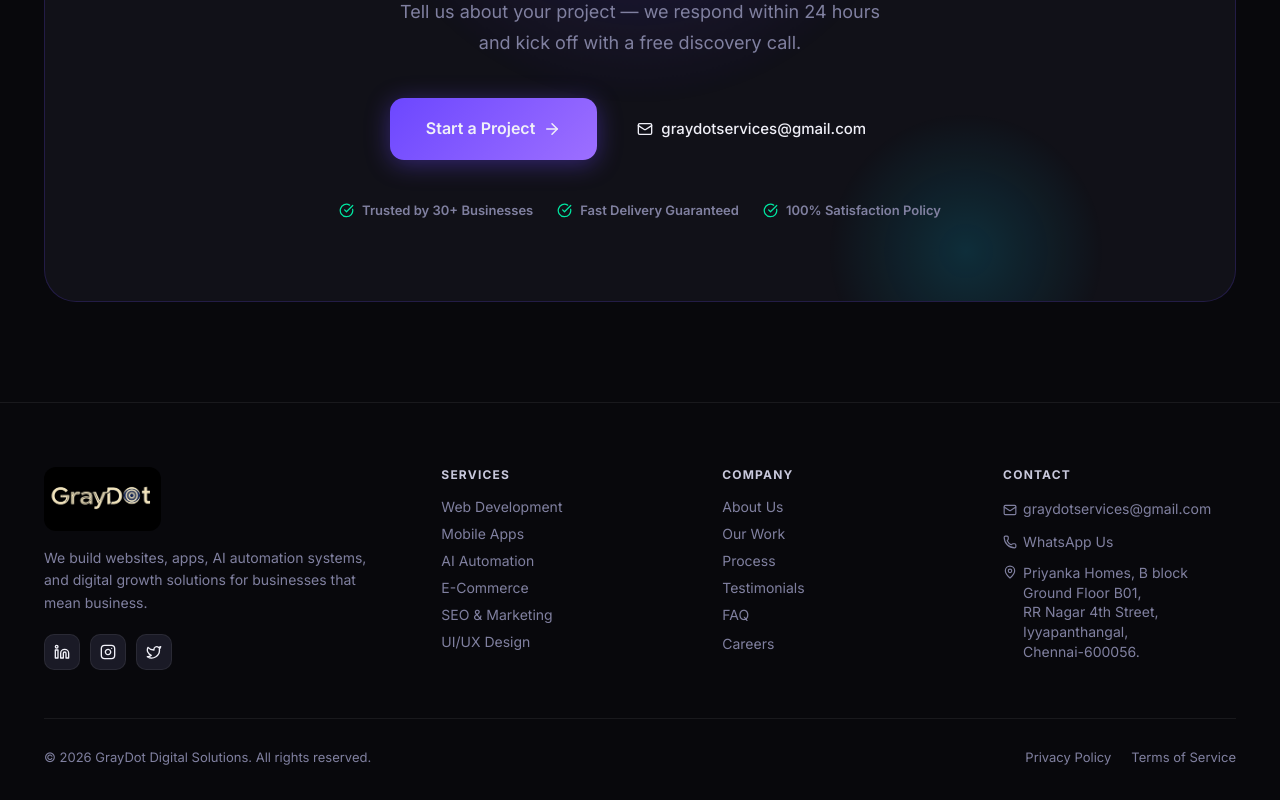
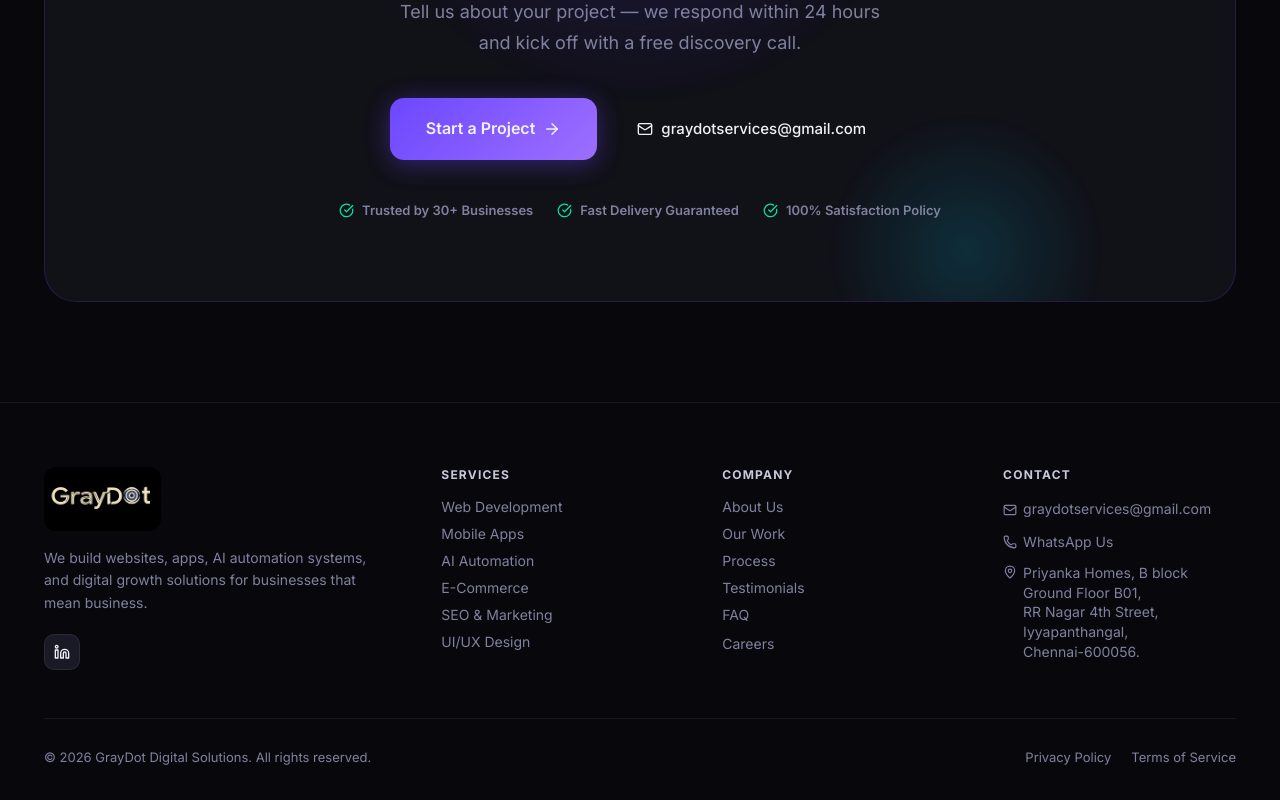
Before and after one commit to devaprakashj/graydot-crm, a React (Vite) app: page / in a window 1280 px wide. Shown: the part 7532-8332 px from the top of the page. Built offline with nearby package versions, Linux system fonts and the light colour scheme; the HTML template or start-up script is replaced by a standard one.

Commit message:
fix: remove Instagram and Twitter icons from footer

```diff
--- a/src/components/landing/Footer.tsx
+++ b/src/components/landing/Footer.tsx
@@ -29,24 +29,6 @@ const Footer: React.FC = () => {
                 aria-label="LinkedIn"
               >
                 <Linkedin size={16} />
-              </a>
-              <a
-                href="https://instagram.com"
-                target="_blank"
-                rel="noreferrer"
-                className="gd-social-btn"
-                aria-label="Instagram"
-              >
-                <Instagram size={16} />
-              </a>
-              <a
-                href="https://twitter.com"
-                target="_blank"
-                rel="noreferrer"
-                className="gd-social-btn"
-                aria-label="Twitter / X"
-              >
-                <Twitter size={16} />
               </a>
             </div>
           </div>
```
